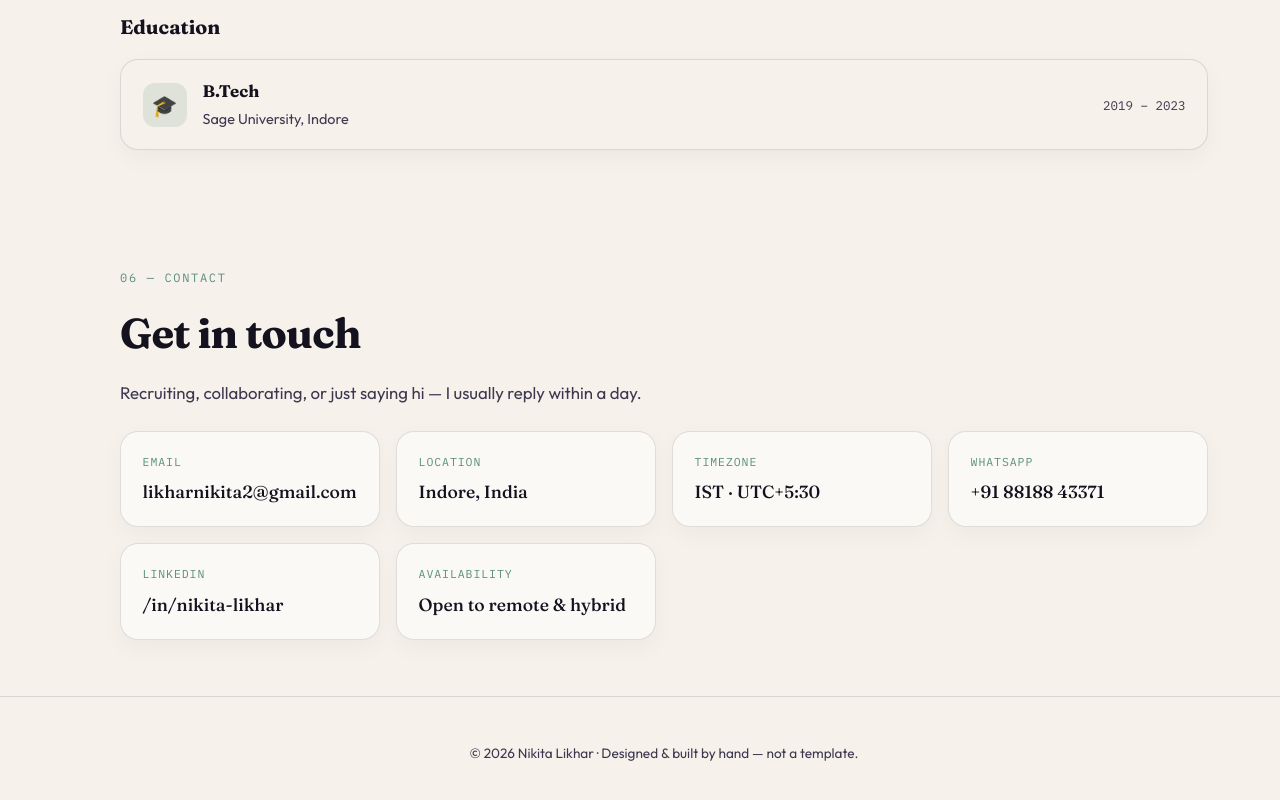
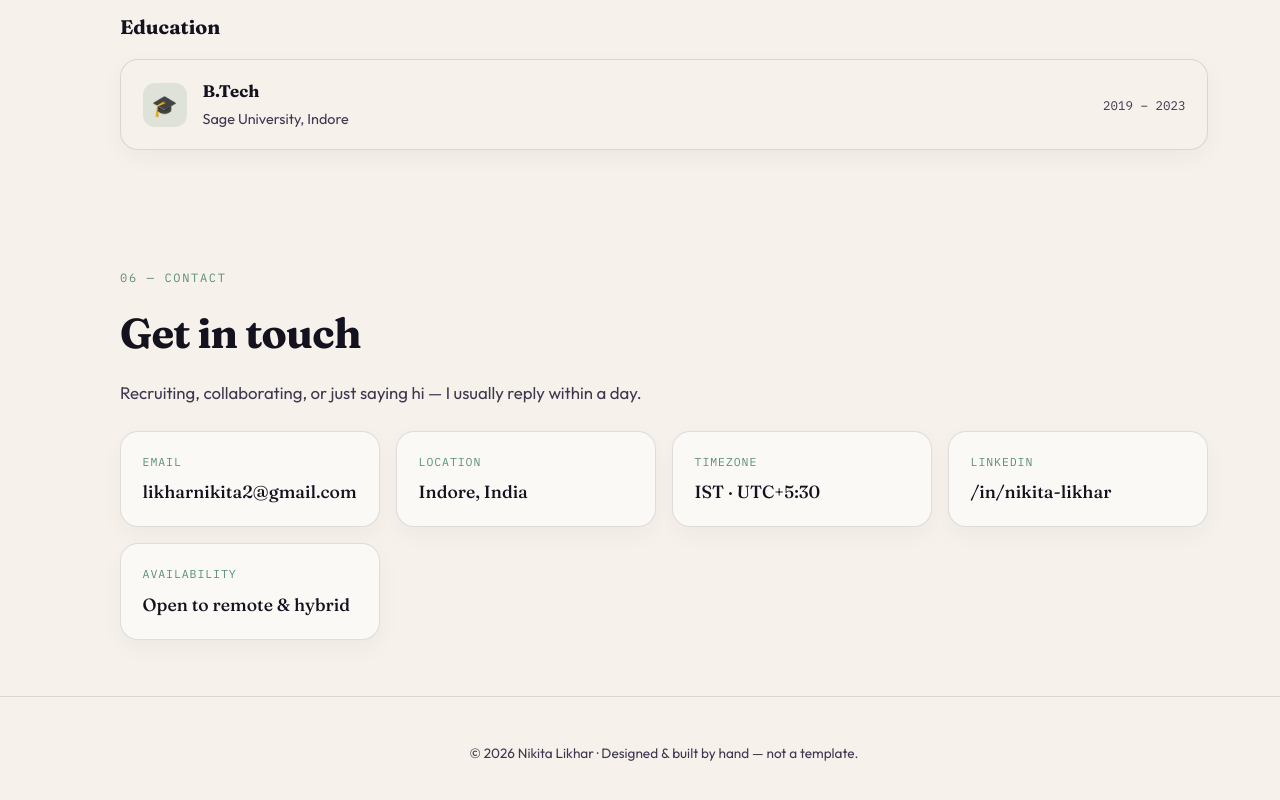
Before and after one commit to likharnikita2/nikita-portfolio, a website built with Vite: page index.html in a window 1280 px wide. Shown: the part 4260-5060 px from the top of the page. Built offline with nearby package versions, Linux system fonts and the light colour scheme.

Commit message:
Remove contact number

```diff
--- a/index.html
+++ b/index.html
@@ -443,16 +443,6 @@
             <span class="contact-value">IST · UTC+5:30</span>
           </div>
           <div class="contact-item">
-            <span class="contact-label">WhatsApp</span>
-            <a
-              href="https://wa.me/918818843371"
-              class="contact-value"
-              target="_blank"
-              rel="noopener noreferrer"
-              >+91 88188 43371</a
-            >
-          </div>
-          <div class="contact-item">
             <span class="contact-label">LinkedIn</span>
             <a
               href="https://www.linkedin.com/in/nikita-likhar-15629a1a2/"
```
